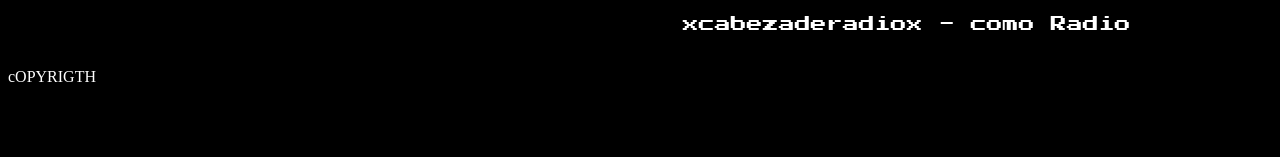
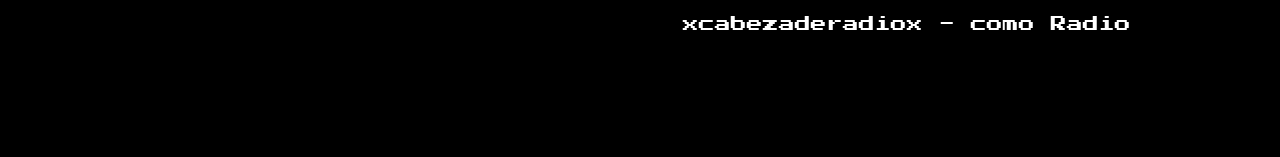
Before and after one commit to xcabezaderadiox/codoacodo, a plain HTML site: page CUC WEB/index.html in a window 1280 px wide. Shown: the part 643-800 px from the top of the page. Drawn offline with Linux system fonts and the light colour scheme.

Commit message:
FOOTERR NO

```diff
--- a/CUC WEB/index.html
+++ b/CUC WEB/index.html
@@ -52,5 +52,4 @@
     <p>xcabezaderadiox - como Radio</p>
 </aside>
 <footer class="footer"> <img src="/palcoso.png" class="footer"> </footer>
-<footer class="footer3">cOPYRIGTH</footer>
 </body>
```
